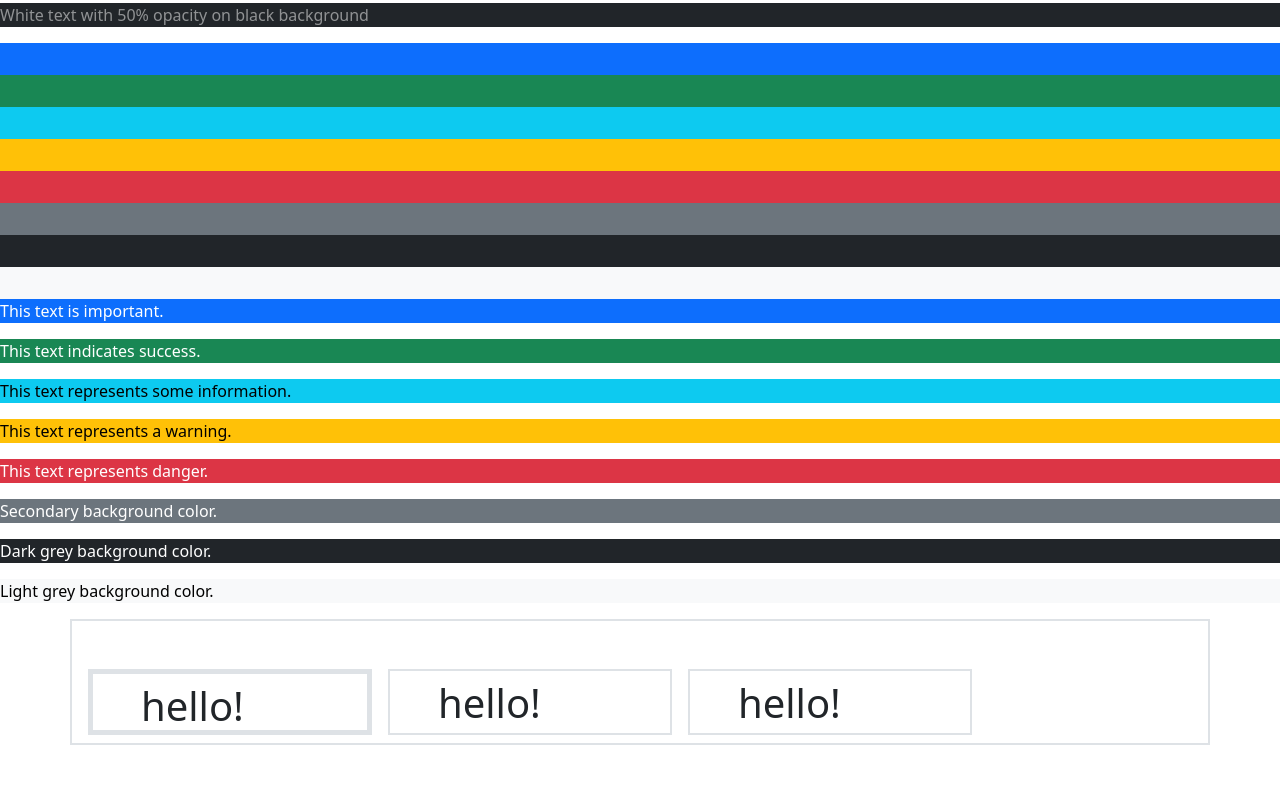
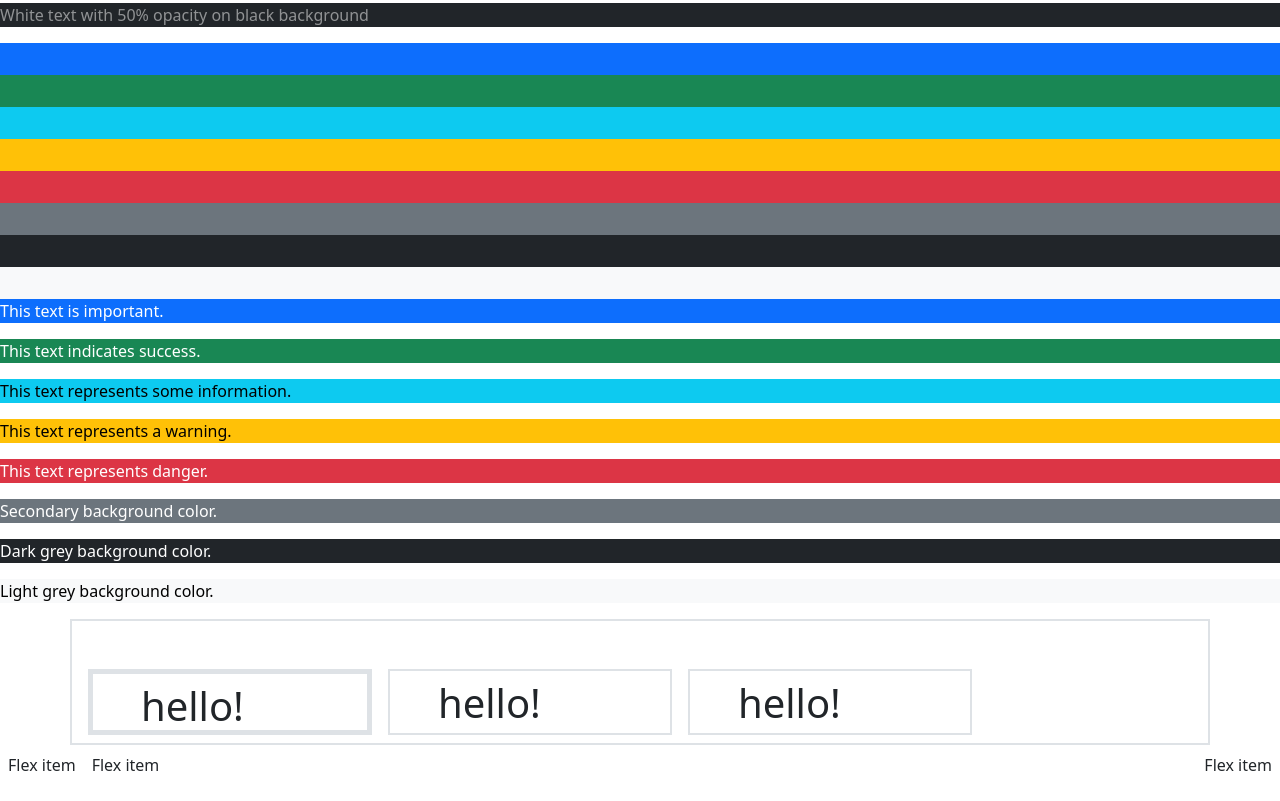
Before and after one commit to UmerFarooqJillani/Bootstrap-5-Tutorial, a plain HTML site: page 3-Typography and spacing.html in a window 1280 px wide. Shown: the part 1437-2238 px from the top of the page. Before the commit the page ends 2182 px from the top, so only its background shows below. Drawn offline with Linux system fonts and the light colour scheme.

Commit message:
Add the spacing class

```diff
--- a/3-Typography and spacing.html
+++ b/3-Typography and spacing.html
@@ -86,6 +86,11 @@
       <h1 class="col-3 border border-2 pt-2 px-5 ms-3 mt-5">hello!</h1>
     </div>
   </div>
+  <div class="d-flex bd-highlight mb-3">
+    <div class="p-2 bd-highlight">Flex item</div>
+    <div class="p-2 bd-highlight">Flex item</div>
+    <div class="ms-auto p-2 bd-highlight">Flex item</div>
+  </div>
 </body>
 
 </html>
```
